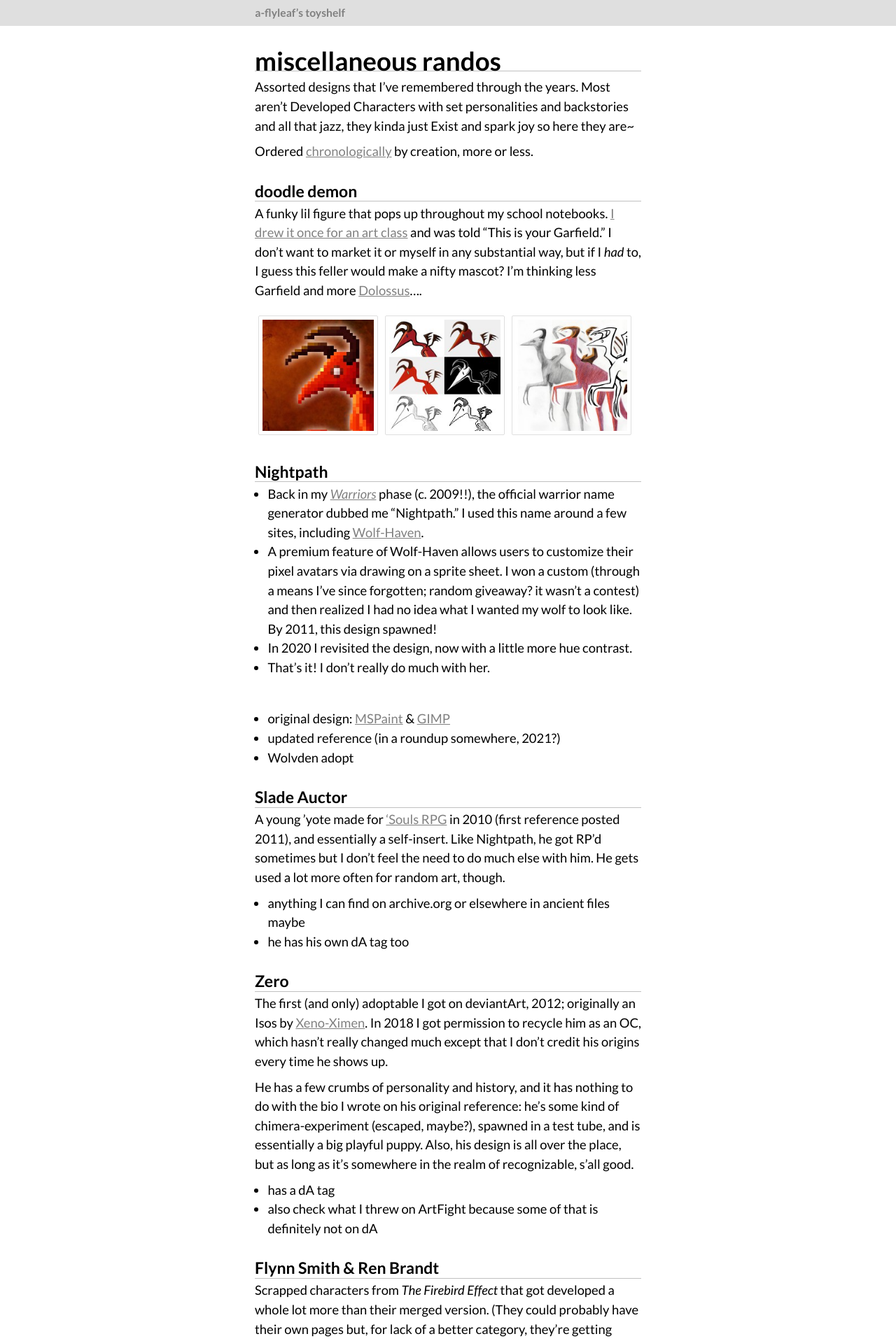
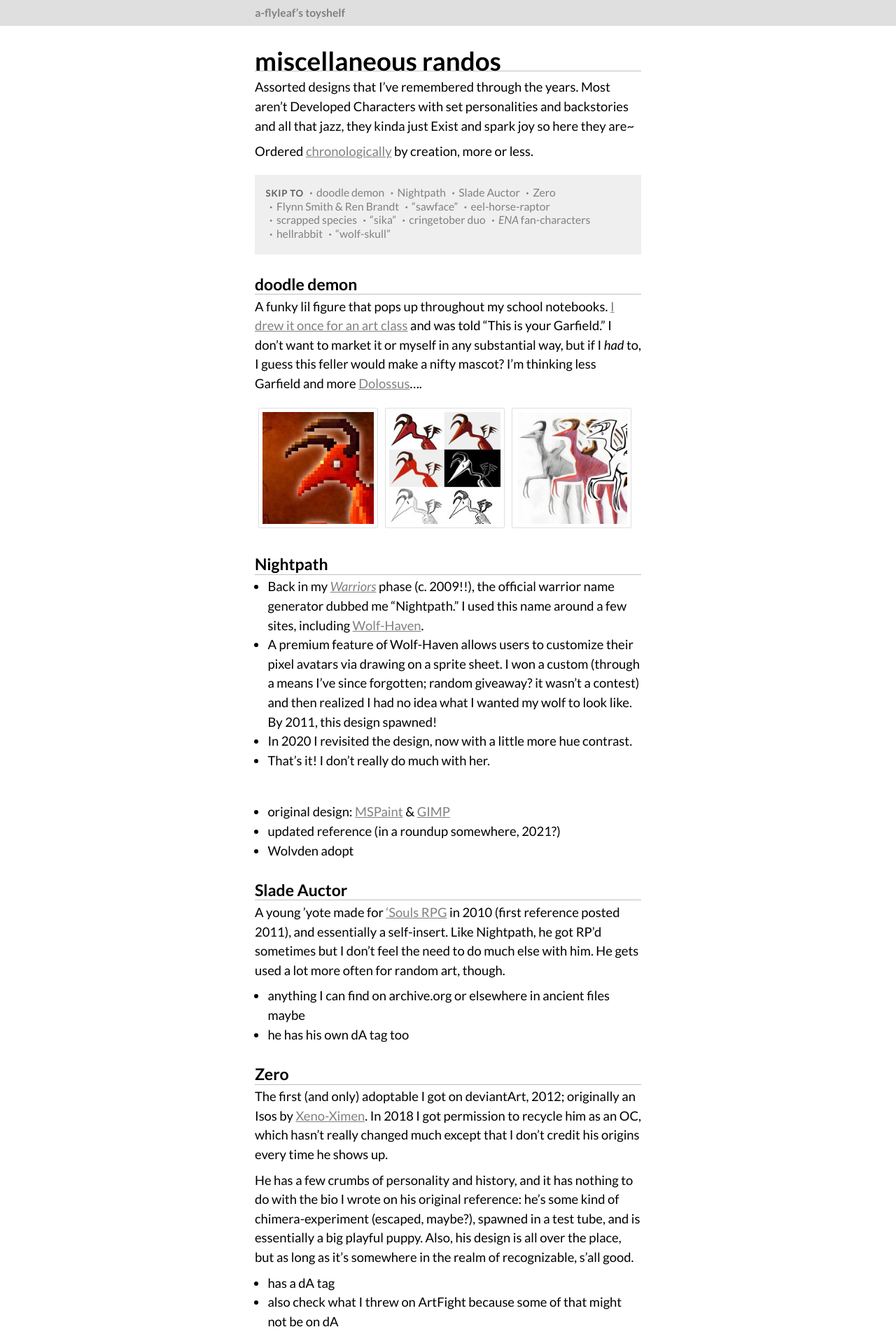
Before and after one commit to a-flyleaf/toyshelf, a Jekyll site: the page built from misc.md, in a window 1280 px wide. Shown: the top 1917 px of the page at 70% size. Built offline with Jekyll 4.4.1, drawn with Linux system fonts in a browser that asks for light colours; some of the changed text lies outside the part shown.

Commit message:
page tweaks

```diff
--- a/misc.md
+++ b/misc.md
@@ -2,11 +2,28 @@
 layout: 1
 title: miscellaneous randos
 
-css: "#gallery{width:auto; margin-left:0;} #gallery a{width:31%; marin:.15em 1%;}"
+css: "#gallery{width:auto; margin-left:0;} #gallery a{width:31%; marin:.15em 1%;} nav{padding:1em 1em 1.25em; font-size:.85em; margin-top:1.25em;} nav h3{margin-top:0; display:inline-block; font-size:.85em;} nav li a{text-decoration:none;}"
 ---
 Assorted designs that I've remembered through the years. Most aren't Developed Characters with set personalities and backstories and all that jazz, they kinda just Exist and spark joy so here they are~
 
 Ordered [chronologically]({%include url.html%}/timeline) by creation, more or less.
+
+<nav>
+	<h3>skip to</h3><ul>
+	<li><a href="#demon">doodle demon</a></li>
+	<li><a href="#nightpath">Nightpath</a></li>
+	<li><a href="#slade">Slade Auctor</a></li>
+	<li><a href="#zero">Zero</a></li>
+	<li><a href="#roommates">Flynn Smith & Ren Brandt</a></li>
+	<li><a href="#sawface">“sawface”</a></li>
+	<li><a href="#eel-horse-raptor">eel-horse-raptor</a></li>
+	<li><a href="#species">scrapped species</a></li>
+	<li><a href="#sika">“sika”</a></li>
+	<li><a href="#cringetober">cringetober duo</a></li>
+	<li><a href="#enaverse"><i>ENA</i> fan-characters</a></li>
+	<li><a href="#hellrabbit">hellrabbit</a></li>
+	<li><a href="#wolf">“wolf-skull”</a></li>
+</ul></nav>
 
 <h2 id="demon">doodle demon</h2>
 A funky lil figure that pops up throughout my school notebooks. [I drew it once for an art class]({%include url.html%}/art/3demons) and was told "This is your Garfield." I don't want to market it or myself in any substantial way, but if I *had* to, I guess this feller would make a nifty mascot? I'm thinking less Garfield and more [Dolossus](https://www1.flightrising.com/forums/frd/3034277/4#post_48272006)....
@@ -37,9 +54,11 @@ The first (and only) adoptable I got on deviantArt, 2012; originally an Isos by
 He has a few crumbs of personality and history, and it has nothing to do with the bio I wrote on his original reference: he's some kind of chimera-experiment (escaped, maybe?), spawned in a test tube, and is essentially a big playful puppy. Also, his design is all over the place, but as long as it's somewhere in the realm of recognizable, s'all good.
 
 - has a dA tag
-- also check what I threw on ArtFight because some of that is definitely not on dA
+- also check what I threw on ArtFight because some of that might not be on dA
 
-## Flynn Smith & Ren Brandt
+Not shown: art by other people [courtesy ArtFight](https://a-flyleaf.github.io/artfight/for-me). Go check it out!
+
+<h2 id="roommates">Flynn Smith & Ren Brandt</h2>
 Scrapped characters from <i>The Firebird Effect</i> that got developed a whole lot more than their merged version. (They could probably have their own pages but, for lack of a better category, they're getting shoehorned here for now.) Both candidates for minor characters in the [disaster duo]({%include url.html%}/disaster-crew)'s storyline, Flynn primarily and Ren by extension.
 
 Flynn's whole-ass story, plus a mini gallery, is in [this shriblet](https://a-flyleaf.github.io/shriblets/2019-05-wiki/); Ren has no equivalent.
@@ -52,6 +71,8 @@ I have no idea what the hell spawned this thing, or the human that sometimes app
 
 - on dA and ArtFight (both onsite and folder, there were some extras)
 - also check tumblr? but ArtFight might cover that
+
+"sawface" is in quotes because it's a moniker I slapped on for [ArtFight](https://a-flyleaf.github.io/artfight/for-me) in 2021, not sure I'd call it a Proper Name. Speaking of ArtFight, check out that link for some art by other people!
 
 ## eel-horse-raptor
 Had a school assignment in 2017 that involved combining three random animals; I choose a moray eel, a horse, and a velociraptor. This thing happened, and got drawn throughout the semester (and sometimes elsewhere). Wouldn't be surprised if it broke out of the same amalgamation factory as Zero.
@@ -76,7 +97,7 @@ Anyway they're mostly here because the "typical straight-haired Asian + long fac
 - p much just sketchdump scribs, studies not included
 
 <h2 id="cringetober">cringetober duo</h2>
-A couple designs that spawned in 2020 as part of [the cringetober challenge](https://www.deviantart.com/a-flyleaf/journal/hashtagCringetober2020-856778861). They got drawn a few times for ArtFight and I think that's pretty cool <span style="display:inline-block;">B)</span>
+A couple designs that spawned in 2020 as part of [the cringetober challenge](https://www.deviantart.com/a-flyleaf/journal/hashtagCringetober2020-856778861). They got drawn a few times [for ArtFight](https://a-flyleaf.github.io/artfight/for-me) and I think that's pretty cool <span style="display:inline-block;">B)</span>
 
 - for lack of a complete dA archive i GUESS you can repost everything
 
```
Also changed, not shown: other parts of misc.md (+2 -1 lines), changelog.md.
